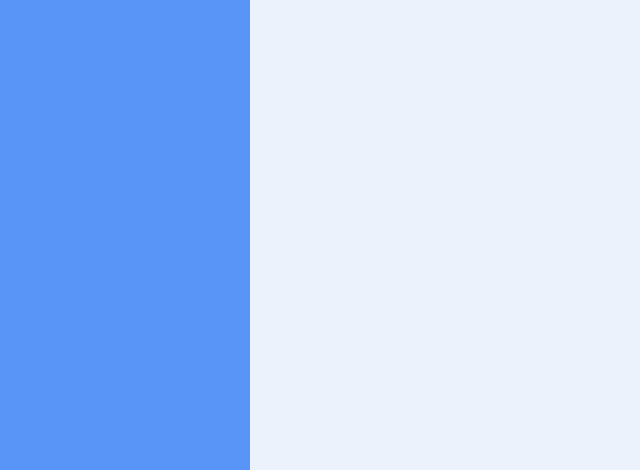
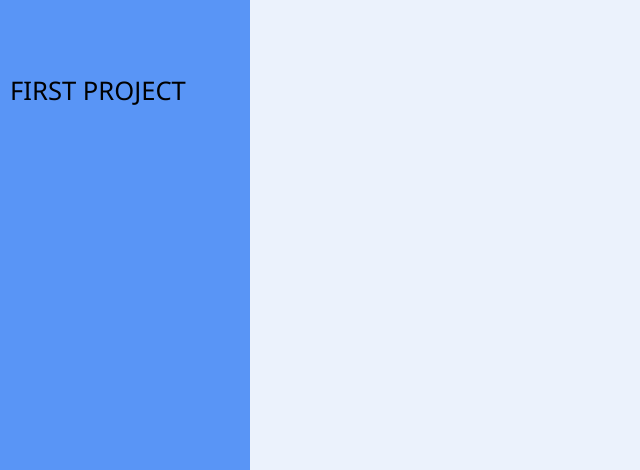
Before and after one commit to mozartdd/todo-list, a website built with webpack: page src/template.html in a window 1280 px wide. Shown: the part 330-800 px from the top of the page, without its empty margins (0-640 px from the left). Built offline with nearby package versions, Linux system fonts and the light colour scheme; files whose address does not match are found by name.

Commit message:
Add: onload event

```diff
--- a/src/controls.js
+++ b/src/controls.js
@@ -1,4 +1,5 @@
 import { addProject, projectLibrary } from "./functionality";
+import { updateDisplay } from "./ui_change";
 
 const openModule = document.querySelector("[data-open-module]");
 const closeModule = document.querySelector("[data-close-module]");
@@ -15,6 +16,6 @@ closeModule.addEventListener("click", () => {
 })
 addProjectButton.addEventListener("click", () => {
     addProject(projectNameInput.value);
-    console.log(projectLibrary);
+    updateDisplay();
     dialogWindow.close();
 })
--- a/src/styles.css
+++ b/src/styles.css
@@ -24,6 +24,8 @@ img, picture, video, canvas, svg {
 input, button, textarea, select {
     font: inherit;
 }
+
+/* LEFT NAV BAT STYLE SETTINGS */
 nav {
     background-color: #4287f5e0;
 
@@ -50,6 +52,15 @@ nav div:nth-of-type(2) img {
     transform: translate(0px, -10px);
 }
 
+ul {
+    padding-left: 10px;
+}
+ul li {
+    list-style: none;
+    font-size: clamp(1.5rem, 2vw, 4rem);
+    cursor: pointer;
+}
+
 /* MAIN SECTION OF PROJECT */
 main {
     background-color: #ebf2fc;
--- a/src/ui_change.js
+++ b/src/ui_change.js
@@ -0,0 +1,23 @@
+import { projectLibrary, addProject } from "./functionality";
+
+
+const ul = document.querySelector("ul");
+
+window.onload = () => {
+    addProject("FIRST PROJECT");
+    updateDisplay();
+}
+
+function updateDisplay() {
+    ul.innerHTML = ""; // Clear display.
+
+    projectLibrary.forEach((project) => {
+        const list = document.createElement("li");
+        list.setAttribute("data-id", project.id)
+
+        list.innerHTML = `${project.projectName}`
+        ul.appendChild(list);
+    })
+}
+
+export { updateDisplay };
```
